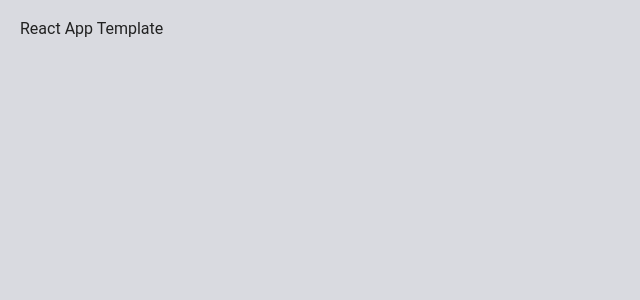
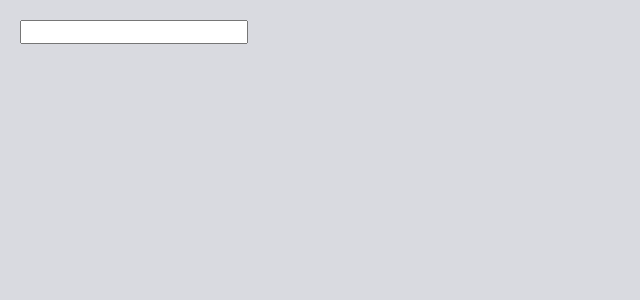
Before and after one commit to heorhii-aksiuk/goit-react-hw-03-image-finder, a React (Create React App) app: page / in a window 1280 px wide. Shown: the top 300 px of the page, without its empty margins (0-640 px from the left). Built offline with nearby package versions, Linux system fonts and the light colour scheme.

Commit message:
create input

```diff
--- a/src/App.js
+++ b/src/App.js
@@ -1,5 +1,22 @@
-function App() {
-  return <div>React App Template</div>;
+import React, { Component } from 'react';
+import Searchbar from './components/Searchbar/Searchbar';
+
+class App extends Component {
+  state = {
+    searchValue: '',
+  };
+
+  handleOnChange = e => {
+    this.setState({ searchValue: e.target.value });
+  };
+
+  render() {
+    return (
+      <>
+        <Searchbar onChange={this.handleOnChange} />
+      </>
+    );
+  }
 }
 
 export default App;
--- /dev/null
+++ b/src/components/Searchbar/Searchbar.js
@@ -0,0 +1,14 @@
+import React, { Component } from 'react';
+
+class Searchbar extends Component {
+  render() {
+    const { onChange } = this.props;
+    return (
+      <header>
+        <input onChange={onChange}></input>
+      </header>
+    );
+  }
+}
+
+export default Searchbar;
```
